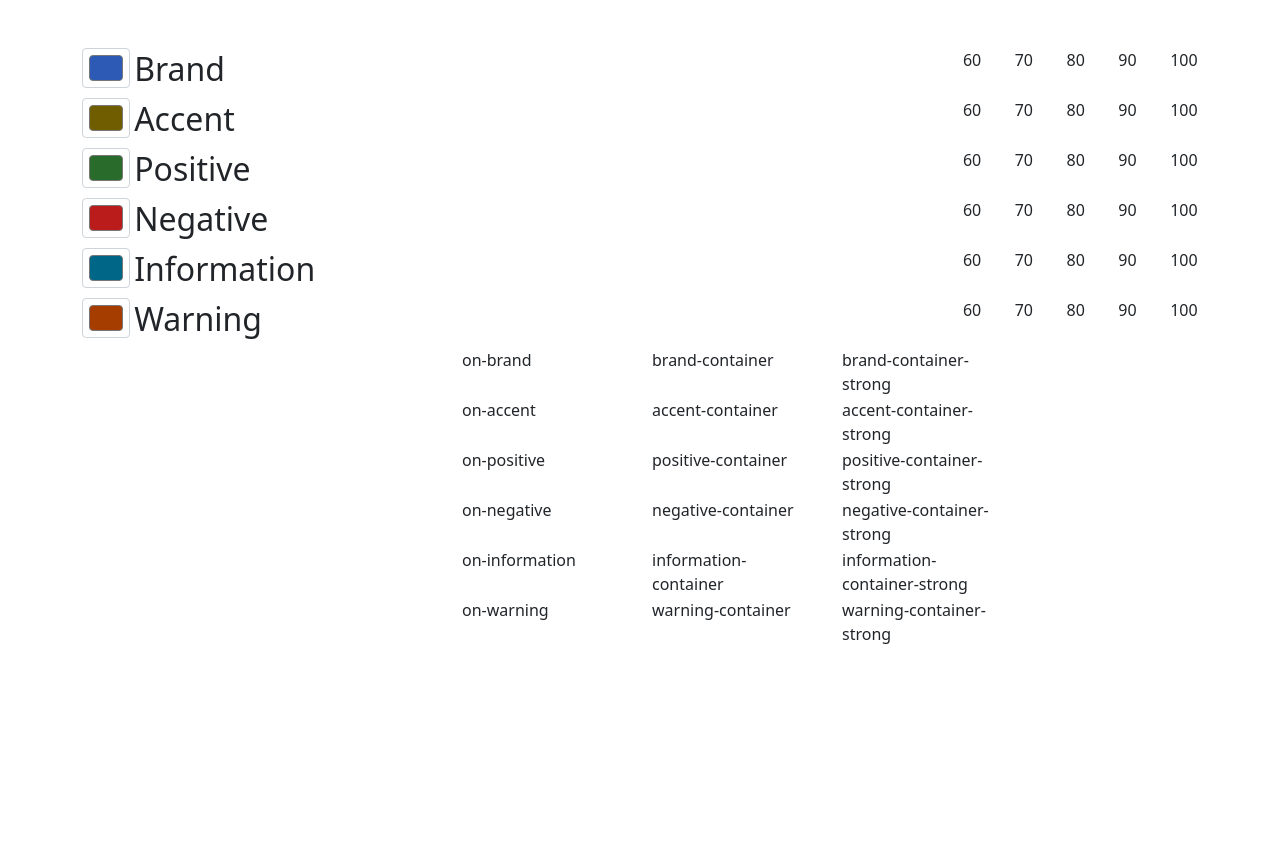
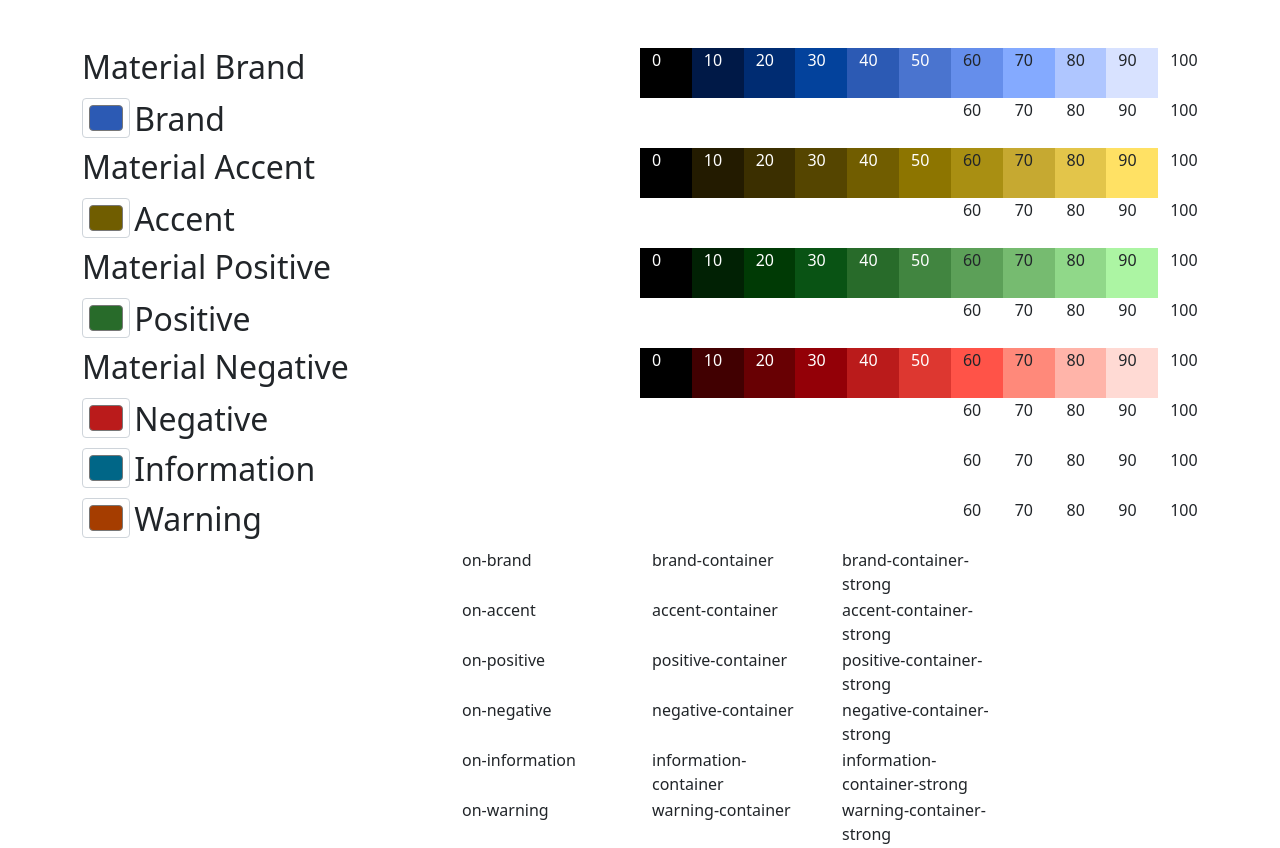
Before and after one commit to PDIS/design-system-color-generater, a plain HTML site: page index.html in a window 1280 px wide. Before the commit the page ends 800 px from the top, so only its background shows below. Drawn offline with nearby package versions, Linux system fonts and the light colour scheme; a script that the page names is missing.

Commit message:
Update color calc

```diff
--- a/index.html
+++ b/index.html
@@ -25,6 +25,26 @@
     <div class="container mt-5">
       <div class="row">
         <div class="col">
+          <h2>Material Brand</h2>
+        </div>
+        <div class="col">
+          <div class="row">
+            <div class="col text-white" style="background: black">0</div>
+            <div class="col text-white" style="background: #001947">10</div>
+            <div class="col text-white" style="background: #002C72">20</div>
+            <div class="col text-white" style="background: #03429C">30</div>
+            <div class="col text-white" style="background: #2C5AB4">40</div>
+            <div class="col text-white" style="background: #4A74CF">50</div>
+            <div class="col" style="background: #658EEB">60</div>
+            <div class="col" style="background: #84AAFF">70</div>
+            <div class="col" style="background: #AFC6FF">80</div>
+            <div class="col" style="background: #D8E2FF">90</div>
+            <div class="col" style="background: white">100</div>
+          </div>
+        </div>
+      </div>
+      <div class="row">
+        <div class="col">
           <input
             type="color"
             class="form-control form-control-color"
@@ -47,6 +67,26 @@
             <div class="col brand-80">80</div>
             <div class="col brand-90">90</div>
             <div class="col brand-100">100</div>
+          </div>
+        </div>
+      </div>
+      <div class="row">
+        <div class="col">
+          <h2>Material Accent</h2>
+        </div>
+        <div class="col">
+          <div class="row">
+            <div class="col text-white" style="background: black">0</div>
+            <div class="col text-white" style="background: #231B00">10</div>
+            <div class="col text-white" style="background: #3B2F00">20</div>
+            <div class="col text-white" style="background: #554500">30</div>
+            <div class="col text-white" style="background: #715D00">40</div>
+            <div class="col text-white" style="background: #8D7500">50</div>
+            <div class="col" style="background: #A98F12">60</div>
+            <div class="col" style="background: #C6A931">70</div>
+            <div class="col" style="background: #E3C54A">80</div>
+            <div class="col" style="background: #FFE164">90</div>
+            <div class="col" style="background: white">100</div>
           </div>
         </div>
       </div>
@@ -79,6 +119,26 @@
       </div>
       <div class="row">
         <div class="col">
+          <h2>Material Positive</h2>
+        </div>
+        <div class="col">
+          <div class="row">
+            <div class="col text-white" style="background: black">0</div>
+            <div class="col text-white" style="background: #012104">10</div>
+            <div class="col text-white" style="background: #003A05">20</div>
+            <div class="col text-white" style="background: #095314">30</div>
+            <div class="col text-white" style="background: #286B2A">40</div>
+            <div class="col text-white" style="background: #418540">50</div>
+            <div class="col" style="background: #5CA058">60</div>
+            <div class="col" style="background: #76BB70">70</div>
+            <div class="col" style="background: #90D889">80</div>
+            <div class="col" style="background: #ACF5A3">90</div>
+            <div class="col" style="background: white">100</div>
+          </div>
+        </div>
+      </div>
+      <div class="row">
+        <div class="col">
           <input
             type="color"
             class="form-control form-control-color"
@@ -101,6 +161,26 @@
             <div class="col positive-80">80</div>
             <div class="col positive-90">90</div>
             <div class="col positive-100">100</div>
+          </div>
+        </div>
+      </div>
+      <div class="row">
+        <div class="col">
+          <h2>Material Negative</h2>
+        </div>
+        <div class="col">
+          <div class="row">
+            <div class="col text-white" style="background: black">0</div>
+            <div class="col text-white" style="background: #410001">10</div>
+            <div class="col text-white" style="background: #680003">20</div>
+            <div class="col text-white" style="background: #930007">30</div>
+            <div class="col text-white" style="background: #BA1B1B">40</div>
+            <div class="col text-white" style="background: #DD3730">50</div>
+            <div class="col" style="background: #FF5348">60</div>
+            <div class="col" style="background: #FF897A">70</div>
+            <div class="col" style="background: #FFB4A9">80</div>
+            <div class="col" style="background: #FFDAD4">90</div>
+            <div class="col" style="background: white">100</div>
           </div>
         </div>
       </div>
@@ -257,9 +337,9 @@
       function update(e) {
         var name = e.id;
         var color = e.value;
-        var bez = chroma.scale(["black", color, "white"]).correctLightness();
+        var bez = chroma.scale(["black", color, "white"]).domain([0,100]).mode('hsl').gamma(0.8).correctLightness();
         for (var i = 0; i <= 100; i += 10) {
-          $("." + name + "-" + i).css("backgroundColor", bez(i / 100).hex());
+          $("." + name + "-" + i).css("backgroundColor", bez(i).hex());
         }
       }
     </script>
```
